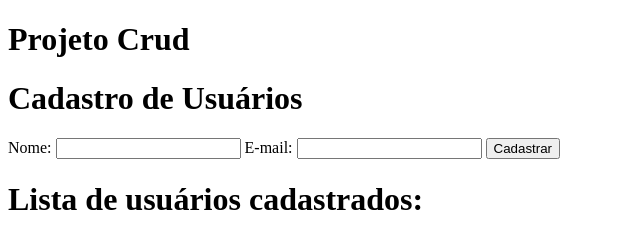
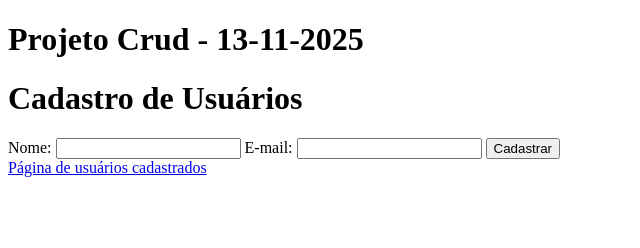
Before and after one commit to ranyelsonneres/GPE01M30056---PROGRAMACAO-PARA-WEB, a website: page Projeto-Crud/public/index.html in a window 1280 px wide. Shown: the whole page, without its empty margins (0-640 px from the left). Drawn offline with Linux system fonts and the light colour scheme; no server answers.

Commit message:
Update index.html

```diff
--- a/Projeto-Crud/public/index.html
+++ b/Projeto-Crud/public/index.html
@@ -4,9 +4,10 @@
     <meta charset="UTF-8">
     <meta name="viewport" content="width=device-width, initial-scale=1.0">
     <title>Projeto CRUD</title>
+    <link rel="stylesheet" href="style.css">
 </head>
 <body>
-    <h1>Projeto Crud</h1>
+    <h1>Projeto Crud - 13-11-2025</h1>
 
     <h1>Cadastro de Usuários</h1>
     <form id="user-form">
@@ -17,7 +18,13 @@
         <button type="submit">Cadastrar</button>
     </form>
 
-    <h1>Lista de usuários cadastrados:</h1>
+    <a href="/usuarios">Página de usuários cadastrados</a>
+
+    <!--
+        <h1>Lista de usuários cadastrados:</h1>
+    <ul id="user-list"></ul>
+    -->
+
 
     <script src="app.js"></script>
 </body>
```
